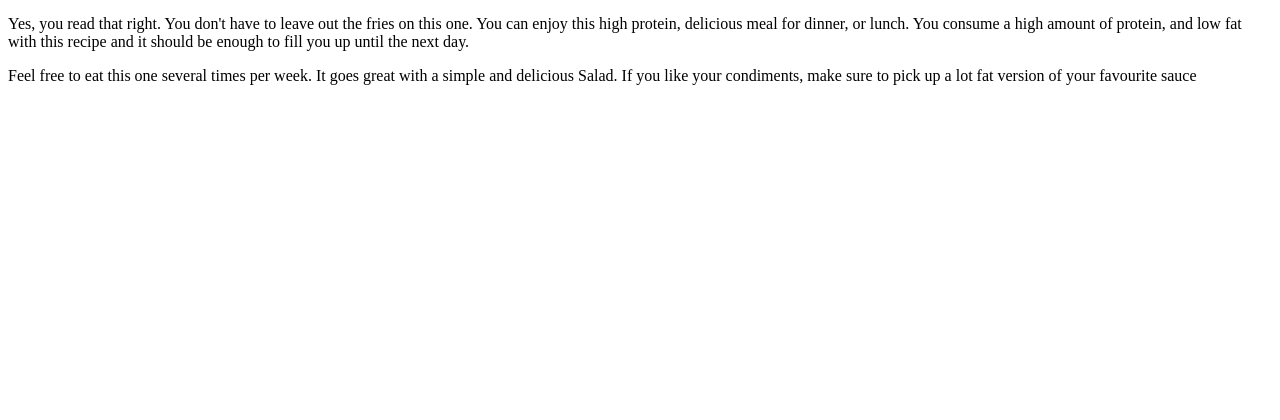
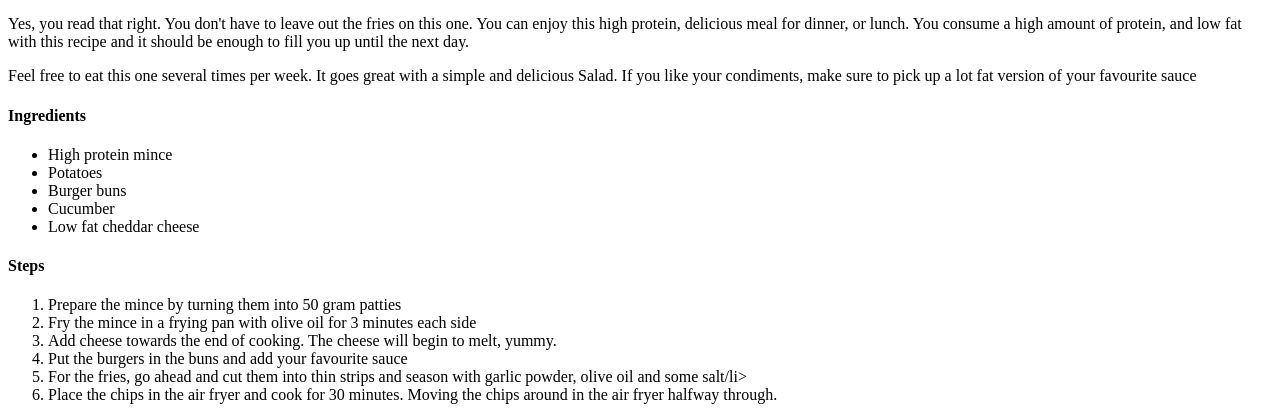
Before and after one commit to Acquisition-Stack/odin-recipes, a plain HTML site: page recipes/protein_burgers.html in a window 1280 px wide. Shown: the part 591-1011 px from the top of the page. Before the commit the page ends 800 px from the top, so only its background shows below. Drawn offline with Linux system fonts and the light colour scheme.

Commit message:
Added another recipe

```diff
--- a/recipes/protein_burgers.html
+++ b/recipes/protein_burgers.html
@@ -13,5 +13,24 @@
 <p>Yes, you read that right. You don't have to leave out the fries on this one. You can enjoy this high protein, delicious meal for dinner, or lunch. You consume a high amount of protein, and low fat with this recipe and it should be enough to fill you up until the next day. </p>
 <p>Feel free to eat this one several times per week. It goes great with a simple and delicious Salad. If you like your condiments, make sure to pick up a lot fat version of your favourite sauce</p>
 
+<h4>Ingredients</h4>
+<ul>
+    <li>High protein mince</li>
+    <li>Potatoes</li>
+    <li>Burger buns</li>
+    <li>Cucumber</li>
+    <li>Low fat cheddar cheese</li>
+</ul>
+
+<h4>Steps</h4>
+<ol>
+    <li>Prepare the mince by turning them into 50 gram patties</li>
+    <li>Fry the mince in a frying pan with olive oil for 3 minutes each side</li>
+    <li>Add cheese towards the end of cooking. The cheese will begin to melt, yummy.</li>
+    <li>Put the burgers in the buns and add your favourite sauce</li>
+    <li>For the fries, go ahead and cut them into thin strips and season with garlic powder, olive oil and some salt/li>
+    <li>Place the chips in the air fryer and cook for 30 minutes. Moving the chips around in the air fryer halfway through.</li>
+</ol>
+
 </body>
 </html>
```
Also changed, not shown: recipes/tuna_salad.html (added, +33 -0 lines).
